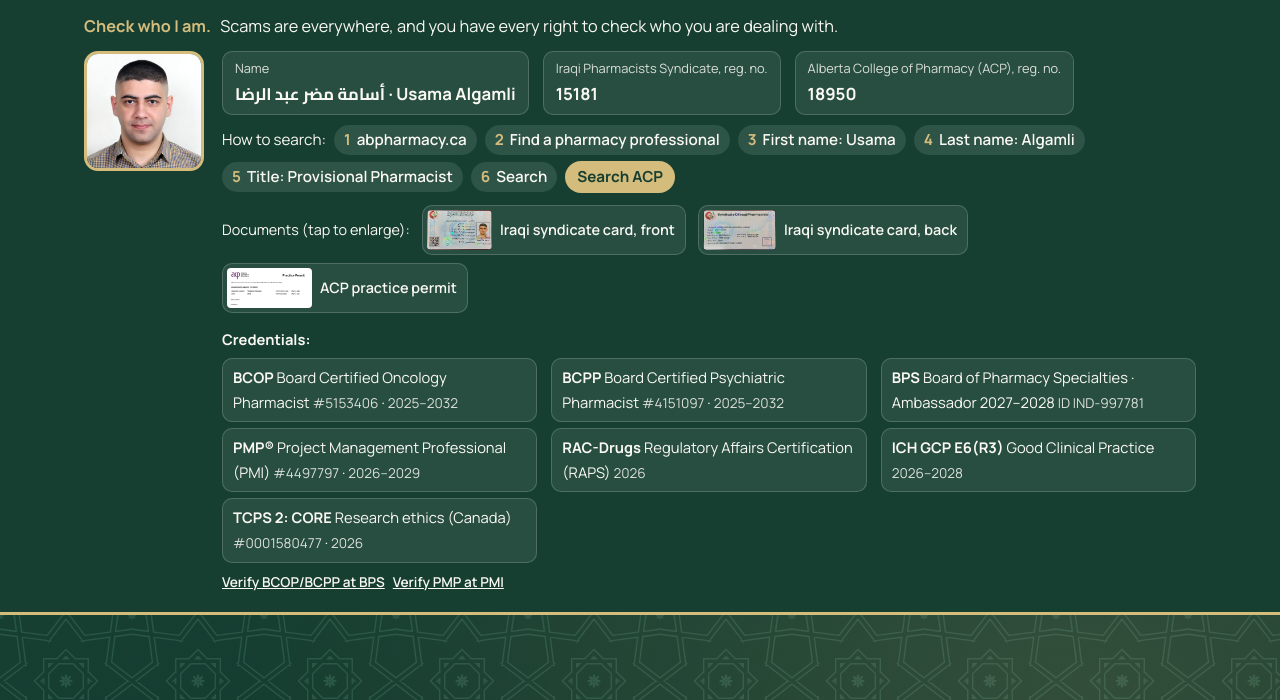
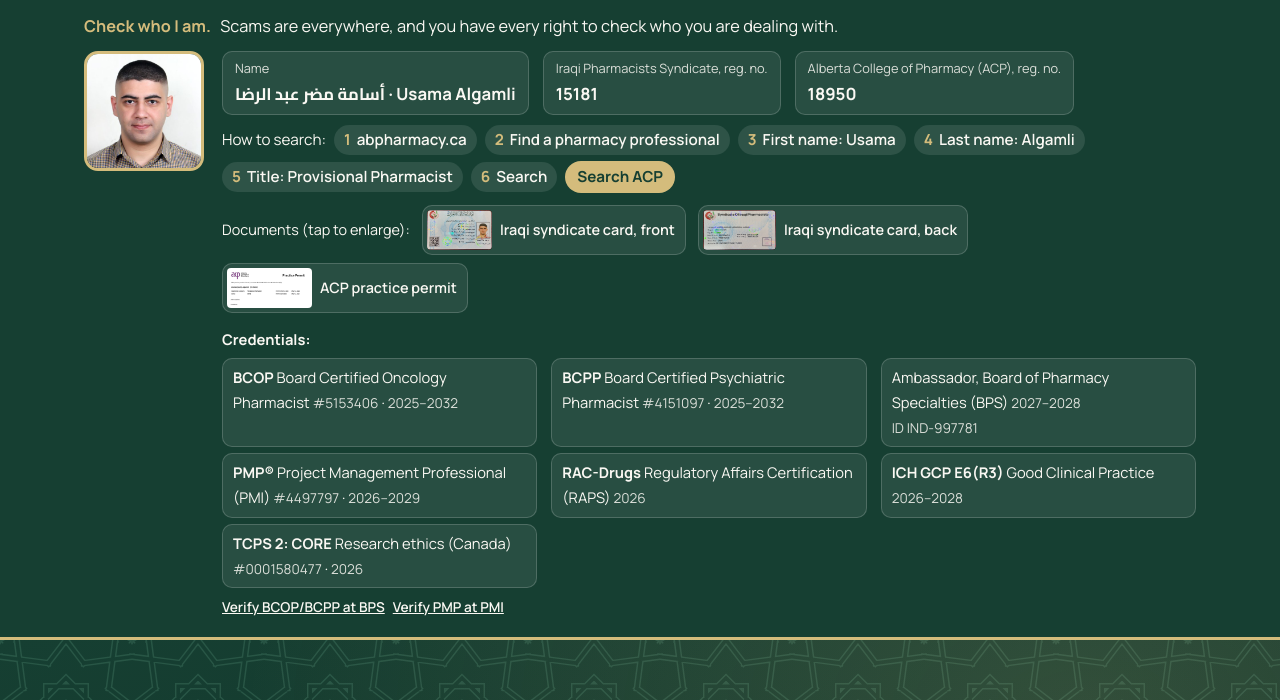
Before and after one commit to usamaalgamli/al-tina-education, a plain HTML site: page index.html in a window 1280 px wide. Shown: the part 88-788 px from the top of the page. Drawn offline with Linux system fonts and the light colour scheme; no server answers.

Commit message:
BPS ambassador Arabic wording
Co-Authored-By: Claude Opus 5.5 <noreply@anthropic.com>
Claude-Session: https://claude.ai/code/session_01QGM4YEqs3poxumVZmQaFba

```diff
--- a/index.html
+++ b/index.html
@@ -512,7 +512,7 @@ footer .fine { border-block-start: 1px solid rgba(250, 248, 243, .14); padding-b
         <ul>
           <li><b><bdi dir="ltr">BCOP</bdi></b> <span data-i18n="cr_bcop"></span> <bdi dir="ltr">#5153406</bdi> · <span class="cr-yr">2025–2032</span></li>
           <li><b><bdi dir="ltr">BCPP</bdi></b> <span data-i18n="cr_bcpp"></span> <bdi dir="ltr">#4151097</bdi> · <span class="cr-yr">2025–2032</span></li>
-          <li><b><bdi dir="ltr">BPS</bdi></b> <span data-i18n="cr_bps"></span> <bdi dir="ltr">ID IND-997781</bdi></li>
+          <li><span data-i18n="cr_bps"></span> <span class="cr-yr">2027–2028</span><br><bdi dir="ltr">ID IND-997781</bdi></li>
           <li><b><bdi dir="ltr">PMP®</bdi></b> <span data-i18n="cr_pmp"></span> <bdi dir="ltr">#4497797</bdi> · <span class="cr-yr">2026–2029</span></li>
           <li><b><bdi dir="ltr">RAC-Drugs</bdi></b> <span data-i18n="cr_rac"></span> <span class="cr-yr">2026</span></li>
           <li><b><bdi dir="ltr">ICH GCP E6(R3)</bdi></b> <span data-i18n="cr_gcp"></span> <span class="cr-yr">2026–2028</span></li>
@@ -979,7 +979,7 @@ footer .fine { border-block-start: 1px solid rgba(250, 248, 243, .14); padding-b
       brand_sub: "Pharmacy in Canada",
       nav_path: "The path", nav_services: "Services", nav_faq: "Your questions", nav_register: "Register", nav_contact: "Contact",
       nav_life: "Life in Canada", nav_test: "Test yourself", nav_start: "Start",
-      vf_creds: "Credentials:", cr_bcop: "Board Certified Oncology Pharmacist", cr_bcpp: "Board Certified Psychiatric Pharmacist", cr_bps: "Board of Pharmacy Specialties · Ambassador 2027–2028", cr_pmp: "Project Management Professional (PMI)", cr_rac: "Regulatory Affairs Certification (RAPS)", cr_gcp: "Good Clinical Practice", cr_tcps: "Research ethics (Canada)", cr_v_bps: "Verify BCOP/BCPP at BPS", cr_v_pmi: "Verify PMP at PMI",
+      vf_creds: "Credentials:", cr_bcop: "Board Certified Oncology Pharmacist", cr_bcpp: "Board Certified Psychiatric Pharmacist", cr_bps: "Ambassador, Board of Pharmacy Specialties (BPS)", cr_pmp: "Project Management Professional (PMI)", cr_rac: "Regulatory Affairs Certification (RAPS)", cr_gcp: "Good Clinical Practice", cr_tcps: "Research ethics (Canada)", cr_v_bps: "Verify BCOP/BCPP at BPS", cr_v_pmi: "Verify PMP at PMI",
       vf_docs: "Documents (tap to enlarge):", vf_doc_iq1: "Iraqi syndicate card, front", vf_doc_iq2: "Iraqi syndicate card, back", vf_doc_acp: "ACP practice permit",
       vf_title: "Check who I am.", vf_why: "Scams are everywhere, and you have every right to check who you are dealing with.",
       vf_name_l: "Name", vf_iq_l: "Iraqi Pharmacists Syndicate, reg. no.", vf_acp_l: "Alberta College of Pharmacy (ACP), reg. no.",
@@ -1170,7 +1170,7 @@ footer .fine { border-block-start: 1px solid rgba(250, 248, 243, .14); padding-b
       brand_sub: "الصيدلة بكندا",
       nav_path: "الطريق", nav_services: "خدماتنا", nav_faq: "أجوبة لأسئلتك", nav_register: "سجّل", nav_contact: "تواصل ويانا",
       nav_life: "حياة الصيدلي بكندا", nav_test: "جرّب نفسك", nav_start: "منين أبدي؟",
-      vf_creds: "الشهادات:", cr_bcop: "صيدلاني اختصاص أورام، معتمد من البورد الأمريكي", cr_bcpp: "صيدلاني اختصاص نفسية، معتمد من البورد الأمريكي", cr_bps: "مجلس التخصصات الصيدلانية الأمريكي · سفير 2027–2028", cr_pmp: "أخصائي إدارة مشاريع (PMI)", cr_rac: "شهادة الشؤون التنظيمية للأدوية (RAPS)", cr_gcp: "الممارسة السريرية الجيدة", cr_tcps: "أخلاقيات البحث (كندا)", cr_v_bps: "تأكد من BCOP/BCPP بموقع BPS", cr_v_pmi: "تأكد من PMP بموقع PMI",
+      vf_creds: "الشهادات:", cr_bcop: "صيدلاني اختصاص أورام، معتمد من البورد الأمريكي", cr_bcpp: "صيدلاني اختصاص نفسية، معتمد من البورد الأمريكي", cr_bps: "سفير مجلس التخصصات الصيدلانية الأمريكي (BPS)", cr_pmp: "أخصائي إدارة مشاريع (PMI)", cr_rac: "شهادة الشؤون التنظيمية للأدوية (RAPS)", cr_gcp: "الممارسة السريرية الجيدة", cr_tcps: "أخلاقيات البحث (كندا)", cr_v_bps: "تأكد من BCOP/BCPP بموقع BPS", cr_v_pmi: "تأكد من PMP بموقع PMI",
       vf_docs: "الوثائق (اضغط للتكبير):", vf_doc_iq1: "هوية النقابة، الوجه", vf_doc_iq2: "هوية النقابة، الظهر", vf_doc_acp: "إجازة ممارسة ACP",
       vf_title: "تأكّد منّي.", vf_why: "النصب والاحتيال كلش زايد، ومن حقك تتأكد من هوية اللي تتعامل وياه.",
       vf_name_l: "الاسم", vf_iq_l: "رقم التسجيل بنقابة صيادلة العراق", vf_acp_l: "رقم التسجيل بكلية صيادلة ألبرتا (ACP)",
```
